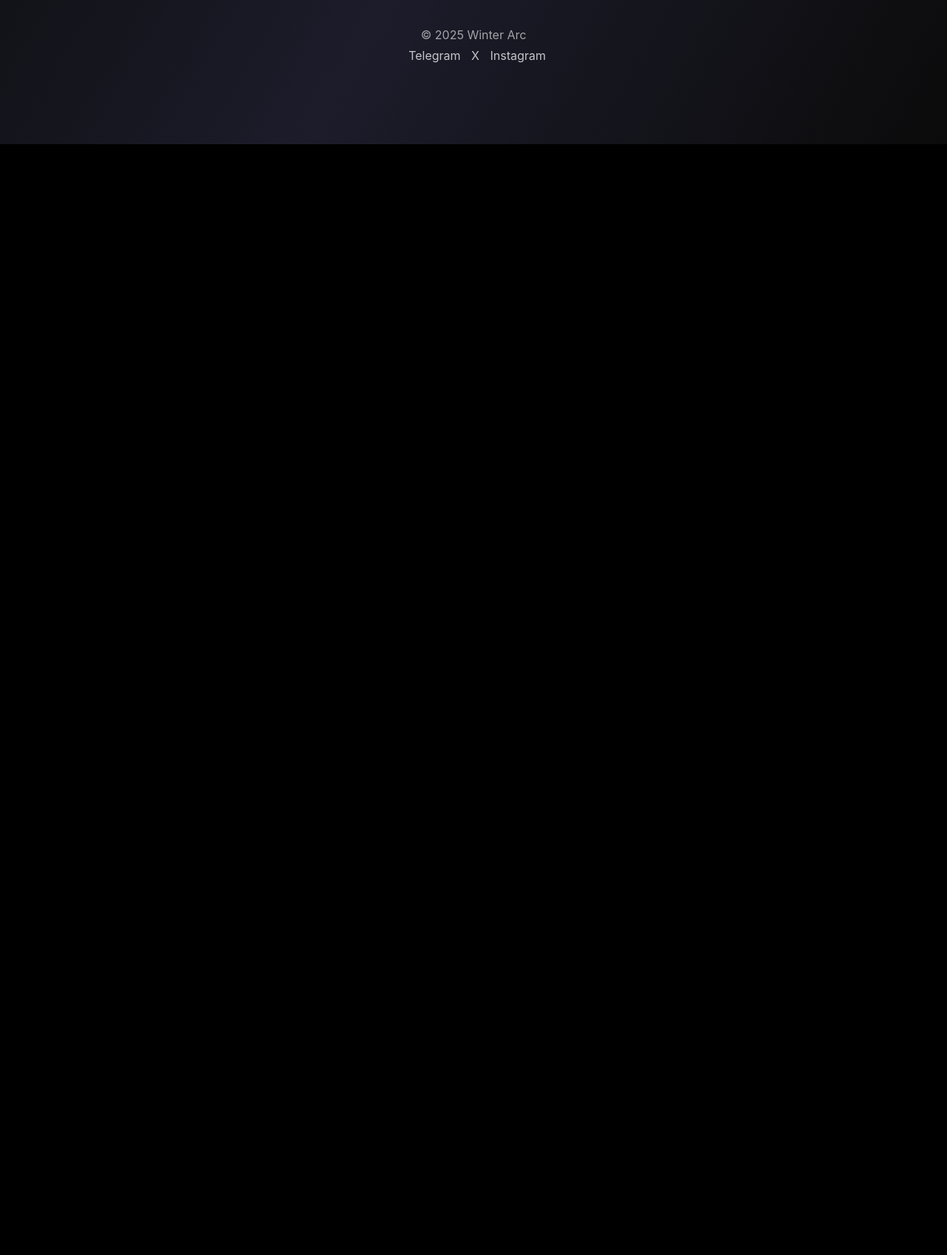
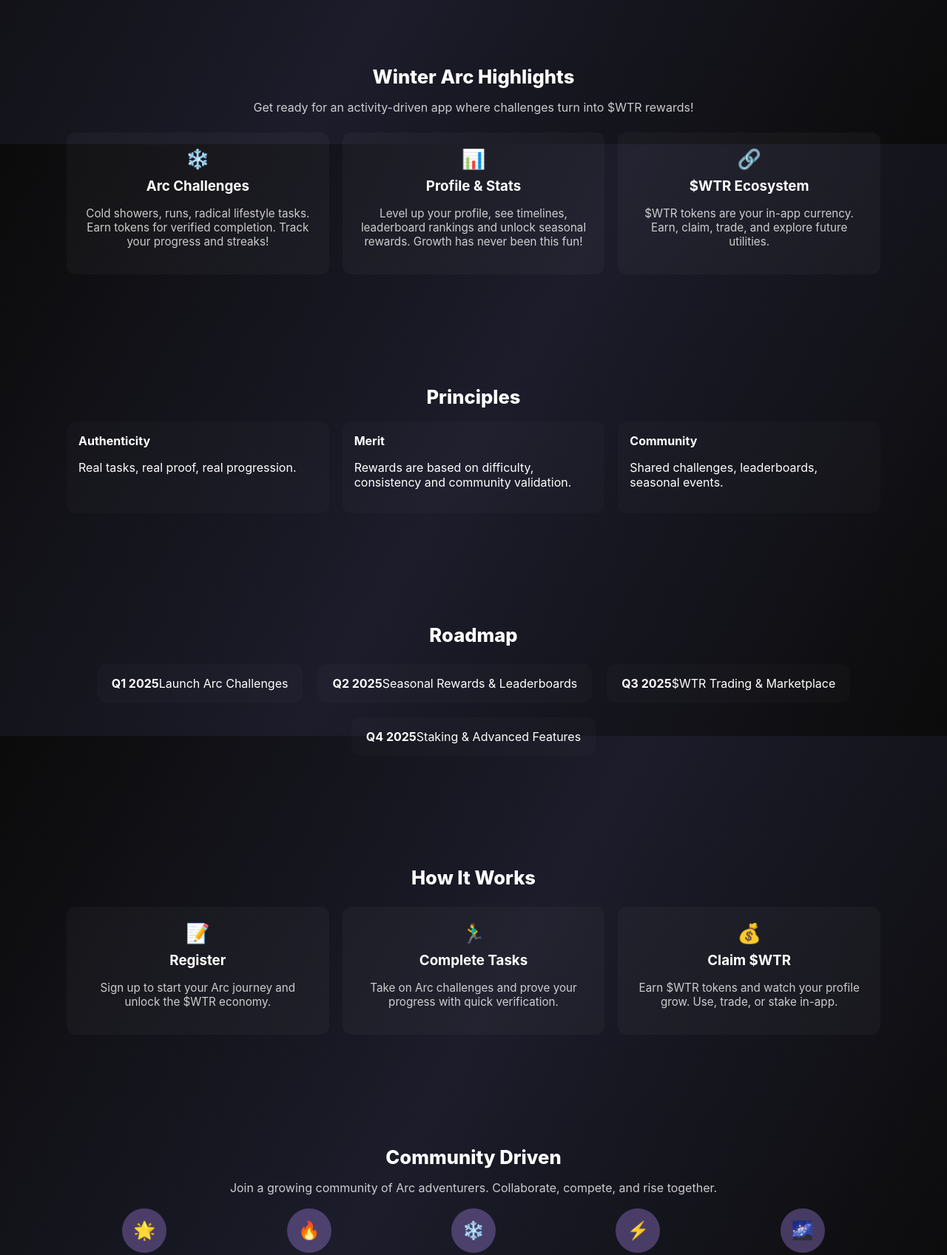
Before and after one commit to trenchertt/Wapp, a plain HTML site: page index.html in a window 1280 px wide. Shown: the part 605-2302 px from the top of the page at 74% size. Before the commit the page ends 800 px from the top, so only its background shows below. Drawn offline with Linux system fonts and the light colour scheme.

Commit message:
why can't you

```diff
--- a/assets/js/main.min.js
+++ b/assets/js/main.min.js
@@ -1,11 +1,59 @@
 !function(){
-const e=document.getElementById("bgCanvas"),t=e?e.getContext("2d"):null,n={w:0,h:0,particles:[]};
-function r(){if(!t)return;n.w=e.width=window.innerWidth,n.h=e.height=window.innerHeight}
-function a(e,t){return Math.random()*(t-e)+e}
-function i(){let t=[];for(let r=0;r<80;r++)t.push({x:a(0,n.w),y:a(0,n.h),r:a(.7,2.4),vx:a(-.15,.15),vy:a(-.02,.02),alpha:a(.05,.35)});return t}
-function l(){if(!t)return;t.clearRect(0,0,n.w,n.h);const e=t.createRadialGradient(.75*n.w,.2*n.h,100,.6*n.w,.2*n.h,Math.max(n.w,n.h));e.addColorStop(0,"rgba(120,90,180,0.06)"),e.addColorStop(1,"rgba(0,0,0,0)"),t.fillStyle=e,t.fillRect(0,0,n.w,n.h);for(let r of n.particles)r.x+=r.vx,r.y+=r.vy,r.x<-50&&(r.x=n.w+50),r.x>n.w+50&&(r.x=-50),r.y<-50&&(r.y=n.h+50),r.y>n.h+50&&(r.y=-50),t.beginPath(),t.fillStyle="rgba(255,255,255,"+r.alpha+")",t.arc(r.x,r.y,r.r,0,2*Math.PI),t.fill();requestAnimationFrame(l)}
-function o(){const e=document.querySelectorAll(".interactive[data-tilt]");e.forEach(t=>{t.addEventListener("mousemove",e=>{const n=t.getBoundingClientRect(),r=(e.clientX-n.left)/n.width-0.5,a=(e.clientY-n.top)/n.height-0.5;t.style.transform=`perspective(700px) translateY(-6px) rotateX(${(-a*6).toFixed(2)}deg) rotateY(${(r*6).toFixed(2)}deg) scale(1.02)`}),t.addEventListener("mouseleave",()=>t.style.transform="")})}
-function s(){const e=new IntersectionObserver(t=>{t.forEach(t=>{t.isIntersecting&&(t.target.classList.add("show"))})},{threshold:.15});document.querySelectorAll(".panel-inner,.card,.principle").forEach(t=>e.observe(t))}
-function c(){const e=document.getElementById("ctaPrereg");e&&setInterval(()=>e.animate([{transform:"scale(1)"},{transform:"scale(.99)"},{transform:"scale(1)"}],{duration:3e3,easing:"ease-in-out"}),3300)}
-function d(){r(),n.particles=i(),l(),o(),s(),c()}
-window.addEventListener("resize",()=>{r(),n.particles=i()}),document.addEventListener("DOMContentLoaded",d)}();
+  const e=document.getElementById("bgCanvas"),
+        t=e&&e.getContext?e.getContext("2d"):null,
+        n={w:0,h:0,particles:[]};
+
+  function resize(){if(!t)return;n.w=e.width=window.innerWidth,n.h=e.height=window.innerHeight}
+  function rand(a,b){return Math.random()*(b-a)+a}
+  function createParticles(n){n=[];for(let t=0;t<80;t++)n.push({x:rand(0,window.innerWidth),y:rand(0,window.innerHeight),r:rand(.7,2.4),vx:rand(-.15,.15),vy:rand(-.02,.02),alpha:rand(.05,.35)});return n}
+  function draw(){
+    if(!t)return;
+    t.clearRect(0,0,n.w,n.h);
+    const g=t.createRadialGradient(.75*n.w,.2*n.h,100,.6*n.w,.2*n.h,Math.max(n.w,n.h));
+    g.addColorStop(0,"rgba(120,90,180,0.06)"),g.addColorStop(1,"rgba(0,0,0,0)"),t.fillStyle=g,t.fillRect(0,0,n.w,n.h);
+    for(let p of n.particles)p.x+=p.vx,p.y+=p.vy,p.x<-50&&(p.x=n.w+50),p.x>n.w+50&&(p.x=-50),p.y<-50&&(p.y=n.h+50),p.y>n.h+50&&(p.y=-50),t.beginPath(),t.fillStyle="rgba(255,255,255,"+p.alpha+")",t.arc(p.x,p.y,p.r,0,2*Math.PI),t.fill();
+    requestAnimationFrame(draw)
+  }
+  function tilt(){document.querySelectorAll(".interactive[data-tilt]").forEach(t=>{
+    t.addEventListener("mousemove",e=>{
+      const r=t.getBoundingClientRect(),a=(e.clientX-r.left)/r.width-0.5,i=(e.clientY-r.top)/r.height-0.5;
+      t.style.transform=`perspective(700px) translateY(-6px) rotateX(${(-i*6).toFixed(2)}deg) rotateY(${(a*6).toFixed(2)}deg) scale(1.02)`
+    }),
+        t.addEventListener("mouseleave",()=>{t.style.transform=""})
+  })}
+
+  function fadeIn(){
+    const observer=new IntersectionObserver(entries=>{
+      entries.forEach(e=>{
+        if(e.isIntersecting){
+          e.target.style.opacity=1;
+          e.target.style.transform="translateY(0)";
+        }
+      })
+    },{threshold:.12});
+
+    document.querySelectorAll(".panel-inner,.card,.principle,.step,.team-member").forEach(e=>observer.observe(e))
+  }
+
+  function ctaAnim(){
+    const e=document.querySelector(".cta .btn-full");
+    if(e) setInterval(()=>e.animate([{transform:"scale(1)"},{transform:"scale(1.05)"},{transform:"scale(1)"}],
+      {duration:3000,easing:"ease-in-out"}),3300)
+  }
+
+  function init(){
+    resize();
+    n.particles=createParticles(Math.max(60,Math.floor(window.innerWidth/18)));
+    draw();
+    tilt();
+    fadeIn();
+    ctaAnim();
+  }
+
+  window.addEventListener("resize",()=>{
+    resize();
+    n.particles=createParticles(Math.max(60,Math.floor(window.innerWidth/18)));
+  });
+
+  document.addEventListener("DOMContentLoaded",init);
+}();
--- a/index.html
+++ b/index.html
@@ -26,11 +26,120 @@
 </header>
 
 <main>
+  <!-- Hero -->
   <section class="hero">
     <div class="hero-inner" style="padding:0; background:none;">
       <h1 class="hero-title" style="font-size:clamp(60px,12vw,120px); color:#fff; text-shadow:0 0 20px rgba(154,123,214,0.6);">COMING SOON</h1>
     </div>
   </section>
+
+  <!-- Winter Arc Highlights -->
+  <section class="panel">
+    <div class="panel-inner">
+      <h2 class="panel-title">Winter Arc Highlights</h2>
+      <p class="panel-text">Get ready for an activity-driven app where challenges turn into $WTR rewards!</p>
+      <div class="cards">
+        <article class="card interactive" data-tilt>
+          <div class="card-icon">❄️</div>
+          <h3>Arc Challenges</h3>
+          <p>Cold showers, runs, radical lifestyle tasks. Earn tokens for verified completion. Track your progress and streaks!</p>
+        </article>
+        <article class="card interactive" data-tilt>
+          <div class="card-icon">📊</div>
+          <h3>Profile & Stats</h3>
+          <p>Level up your profile, see timelines, leaderboard rankings and unlock seasonal rewards. Growth has never been this fun!</p>
+        </article>
+        <article class="card interactive" data-tilt>
+          <div class="card-icon">🔗</div>
+          <h3>$WTR Ecosystem</h3>
+          <p>$WTR tokens are your in-app currency. Earn, claim, trade, and explore future utilities.</p>
+        </article>
+      </div>
+    </div>
+  </section>
+
+  <!-- Principles -->
+  <section class="principles panel">
+    <div class="panel-inner">
+      <h2 class="panel-title">Principles</h2>
+      <div class="principles-grid">
+        <div class="principle">
+          <h4>Authenticity</h4>
+          <p>Real tasks, real proof, real progression.</p>
+        </div>
+        <div class="principle">
+          <h4>Merit</h4>
+          <p>Rewards are based on difficulty, consistency and community validation.</p>
+        </div>
+        <div class="principle">
+          <h4>Community</h4>
+          <p>Shared challenges, leaderboards, seasonal events.</p>
+        </div>
+      </div>
+    </div>
+  </section>
+
+  <!-- Roadmap -->
+  <section class="panel alt">
+    <div class="panel-inner">
+      <h2 class="panel-title">Roadmap</h2>
+      <div class="roadmap">
+        <div class="step"><strong>Q1 2025</strong><span>Launch Arc Challenges</span></div>
+        <div class="step"><strong>Q2 2025</strong><span>Seasonal Rewards & Leaderboards</span></div>
+        <div class="step"><strong>Q3 2025</strong><span>$WTR Trading & Marketplace</span></div>
+        <div class="step"><strong>Q4 2025</strong><span>Staking & Advanced Features</span></div>
+      </div>
+    </div>
+  </section>
+
+  <!-- How It Works -->
+  <section class="panel">
+    <div class="panel-inner">
+      <h2 class="panel-title">How It Works</h2>
+      <div class="cards">
+        <article class="card interactive" data-tilt>
+          <div class="card-icon">📝</div>
+          <h3>Register</h3>
+          <p>Sign up to start your Arc journey and unlock the $WTR economy.</p>
+        </article>
+        <article class="card interactive" data-tilt>
+          <div class="card-icon">🏃‍♂️</div>
+          <h3>Complete Tasks</h3>
+          <p>Take on Arc challenges and prove your progress with quick verification.</p>
+        </article>
+        <article class="card interactive" data-tilt>
+          <div class="card-icon">💰</div>
+          <h3>Claim $WTR</h3>
+          <p>Earn $WTR tokens and watch your profile grow. Use, trade, or stake in-app.</p>
+        </article>
+      </div>
+    </div>
+  </section>
+
+  <!-- Community -->
+  <section class="panel alt">
+    <div class="panel-inner">
+      <h2 class="panel-title">Community Driven</h2>
+      <p class="panel-text">Join a growing community of Arc adventurers. Collaborate, compete, and rise together.</p>
+      <div class="team-grid">
+        <div class="team-member">🌟</div>
+        <div class="team-member">🔥</div>
+        <div class="team-member">❄️</div>
+        <div class="team-member">⚡</div>
+        <div class="team-member">🌌</div>
+      </div>
+    </div>
+  </section>
+
+  <!-- CTA -->
+  <section class="panel cta">
+    <div class="panel-inner" style="text-align:center;">
+      <h2 class="panel-title">Ready to survive the Arc?</h2>
+      <p class="panel-text">Join Winter Arc now and start earning $WTR!</p>
+      <a href="prereg.html" class="btn-primary btn-full">Pre-Register Now</a>
+    </div>
+  </section>
+
 </main>
 
 <footer class="site-footer">
```
Also changed, not shown: assets/css/style.min.css.
